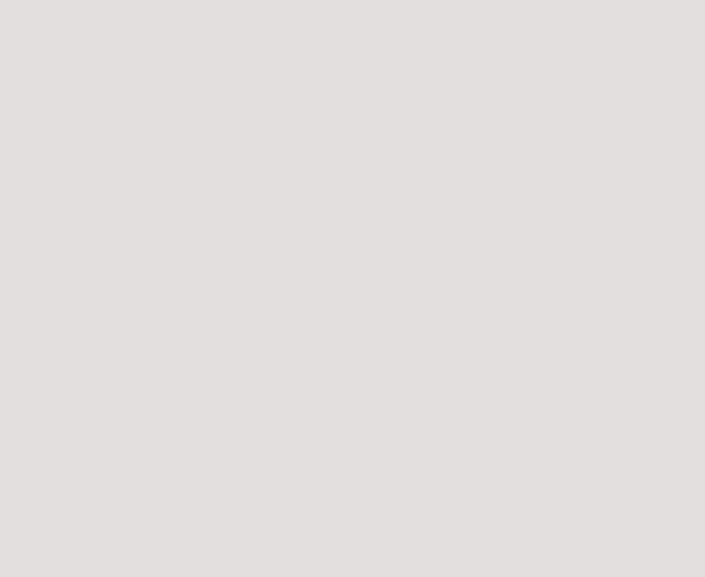
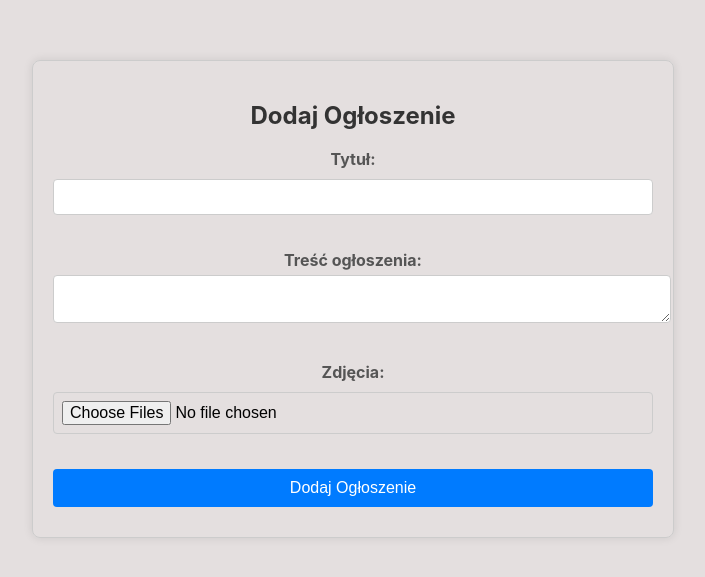
Before and after one commit to Michaluszeq/CETUS-PRO-PRAKTYKI, a React (Create React App) app in the folder cetus-pro-praktyki/: page /dodaj-ogloszenie in a window 1280 px wide. Before the commit this address had no page. Shown: the part 101-678 px from the top of the page, without its empty margins (287-992 px from the left). Built offline with nearby package versions, Linux system fonts and the light colour scheme.

Commit message:
dodanie dodaj ogłoszenie wraz z importami

```diff
--- /dev/null
+++ b/cetus-pro-praktyki/src/AddPage/AddPage.css
@@ -0,0 +1,38 @@
+/* AddPage.css */
+
+.add-page-container {
+    max-width: 600px;
+    margin: 20px auto;
+    padding: 20px;
+    border: 1px solid #ccc;
+    border-radius: 8px;
+    box-shadow: 0 0 10px rgba(0, 0, 0, 0.1);
+}
+
+label {
+    display: block;
+    margin-bottom: 5px;
+}
+
+input,
+textarea {
+    width: 100%;
+    padding: 8px;
+    margin-bottom: 15px;
+    border: 1px solid #ccc;
+    border-radius: 4px;
+}
+
+button {
+    padding: 10px 20px;
+    font-size: 16px;
+    cursor: pointer;
+    background-color: #007bff;
+    color: #fff;
+    border: none;
+    border-radius: 4px;
+}
+
+button:hover {
+    background-color: #0056b3;
+}
--- /dev/null
+++ b/cetus-pro-praktyki/src/AddPage/AddPage.jsx
@@ -0,0 +1,53 @@
+import React, { useState } from 'react';
+import { BrowserRouter as Router, Routes, Route } from "react-router-dom";
+import './AddPage.css'; // Dodaj plik CSS dla tej strony, jeśli potrzebujesz dodatkowych stylów
+
+export default function AddPage() {
+  const [title, setTitle] = useState('');
+  const [content, setContent] = useState('');
+  const [images, setImages] = useState([]);
+
+  const handleTitleChange = (e) => {
+    setTitle(e.target.value);
+  };
+
+  const handleContentChange = (e) => {
+    setContent(e.target.value);
+  };
+
+  const handleImageChange = (e) => {
+    const files = Array.from(e.target.files);
+    setImages(files);
+  };
+
+  const handleAddAnnouncement = () => {
+    alert(`Dodano ogłoszenie: ${title}\n${content}\nZdjęcia: ${images.map(image => image.name).join(', ')}`);
+    // Tutaj możesz dodać logikę wysyłania ogłoszenia (wraz z obrazami) do serwera/API
+  };
+
+  return (
+    <div className="add-page-container">
+      <h2>Dodaj Ogłoszenie</h2>
+      <form>
+        <div className="form-group">
+          <label>Tytuł:</label>
+          <input type="text" value={title} onChange={handleTitleChange} />
+        </div>
+
+        <div className="form-group">
+          <label>Treść ogłoszenia:</label>
+          <textarea value={content} onChange={handleContentChange}></textarea>
+        </div>
+
+        <div className="form-group">
+          <label>Zdjęcia:</label>
+          <input type="file" accept="image/*" multiple onChange={handleImageChange} />
+        </div>
+
+        <button type="button" onClick={handleAddAnnouncement}>
+          Dodaj Ogłoszenie
+        </button>
+      </form>
+    </div>
+  );
+}
--- a/cetus-pro-praktyki/src/App.jsx
+++ b/cetus-pro-praktyki/src/App.jsx
@@ -8,6 +8,7 @@ import LoginPage from './LoginPage';
 import YourAccount from './YourAccount';
 import RegisterPage from './RegisterPage';
 import RegisterPanel from './registerPanel/registerPanel';
+import AddPage from './AddPage/AddPage';
 
 export default function App() {
   const handleSearch = (searchTerm) => {
@@ -40,6 +41,7 @@ export default function App() {
 
         <Routes>
           <Route path='/' element={<Main />} />
+          <Route path='/dodaj-ogloszenie' element={<AddPage/>}/>
           <Route path='/wiadomosci'  />
           <Route path='/zaloguj' element={<LoginPage />} />
           <Route path='/twoje-konto' element={<YourAccount />} />
```
